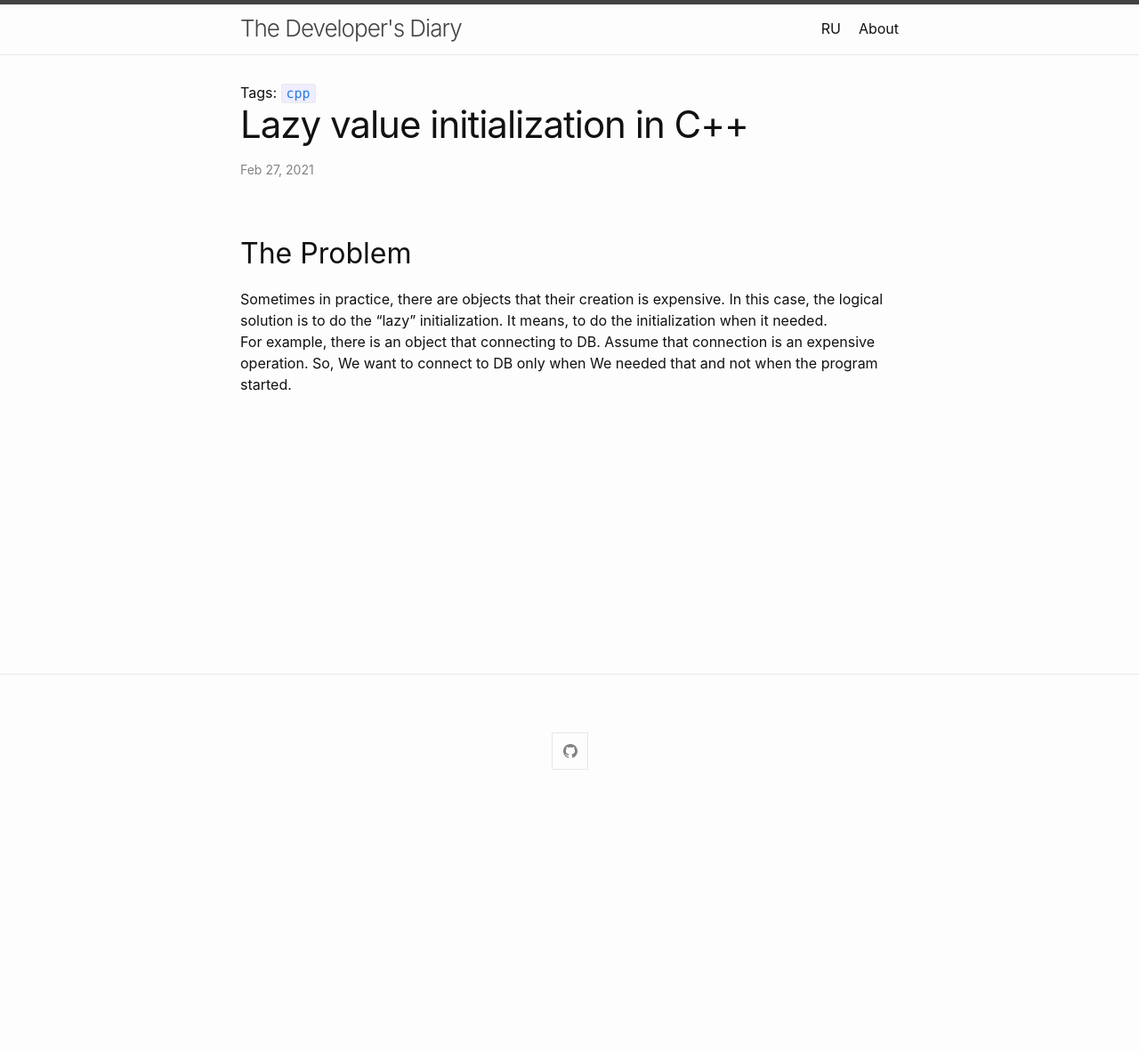
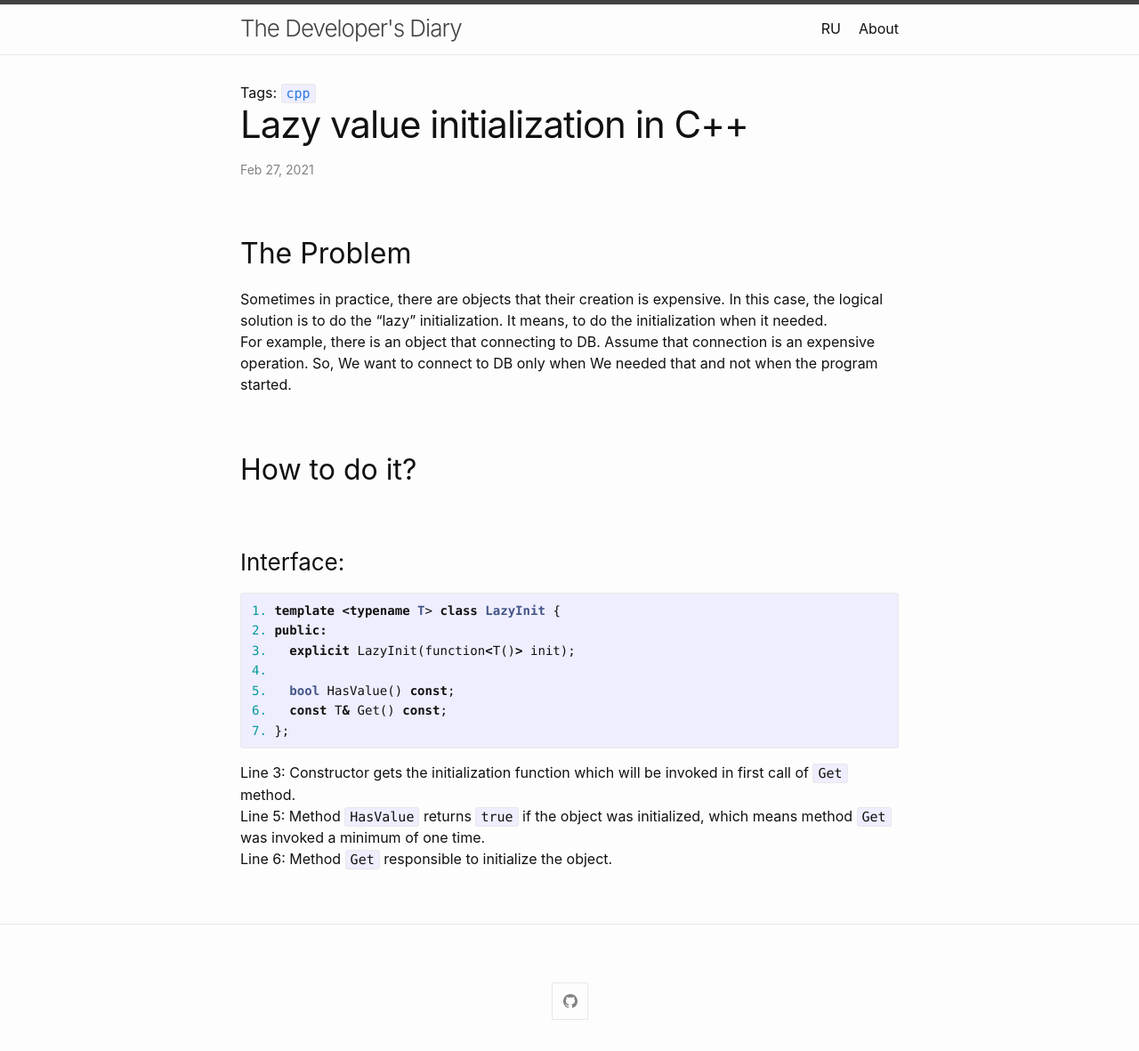
Before and after one commit to ivalery111/ivaleryz.github.io, a Jekyll site: the page built from _posts/2021-02-27-cpp-lazy-init.md, in a window 1280 px wide. Shown: the whole page at 89% size. Built offline with Jekyll 4.4.1, drawn with Linux system fonts in a browser that asks for light colours; before the commit the page ends 900 px from its top, so only the background shows below that.

Commit message:
feat(cpp-lazy): add block of interface in 'How to do it' section

````diff
--- a/_posts/2021-02-27-cpp-lazy-init.md
+++ b/_posts/2021-02-27-cpp-lazy-init.md
@@ -8,3 +8,20 @@ published: true
 ## The Problem
 Sometimes in practice, there are objects that their creation is expensive. In this case, the logical solution is to do the "lazy" initialization. It means, to do the initialization when it needed.
 For example, there is an object that connecting to DB. Assume that connection is an expensive operation. So, We want to connect to DB only when We needed that and not when the program started.
+
+## How to do it?
+
+### Interface:
+
+```cpp
+1. template <typename T> class LazyInit {
+2. public:
+3.   explicit LazyInit(function<T()> init);
+4.
+5.   bool HasValue() const;
+6.   const T& Get() const;
+7. };
+```
+Line 3: Constructor gets the initialization function which will be invoked in first call of `Get` method.
+Line 5: Method `HasValue` returns `true` if the object was initialized, which means method `Get` was invoked a minimum of one time.
+Line 6: Method `Get` responsible to initialize the object.
````
